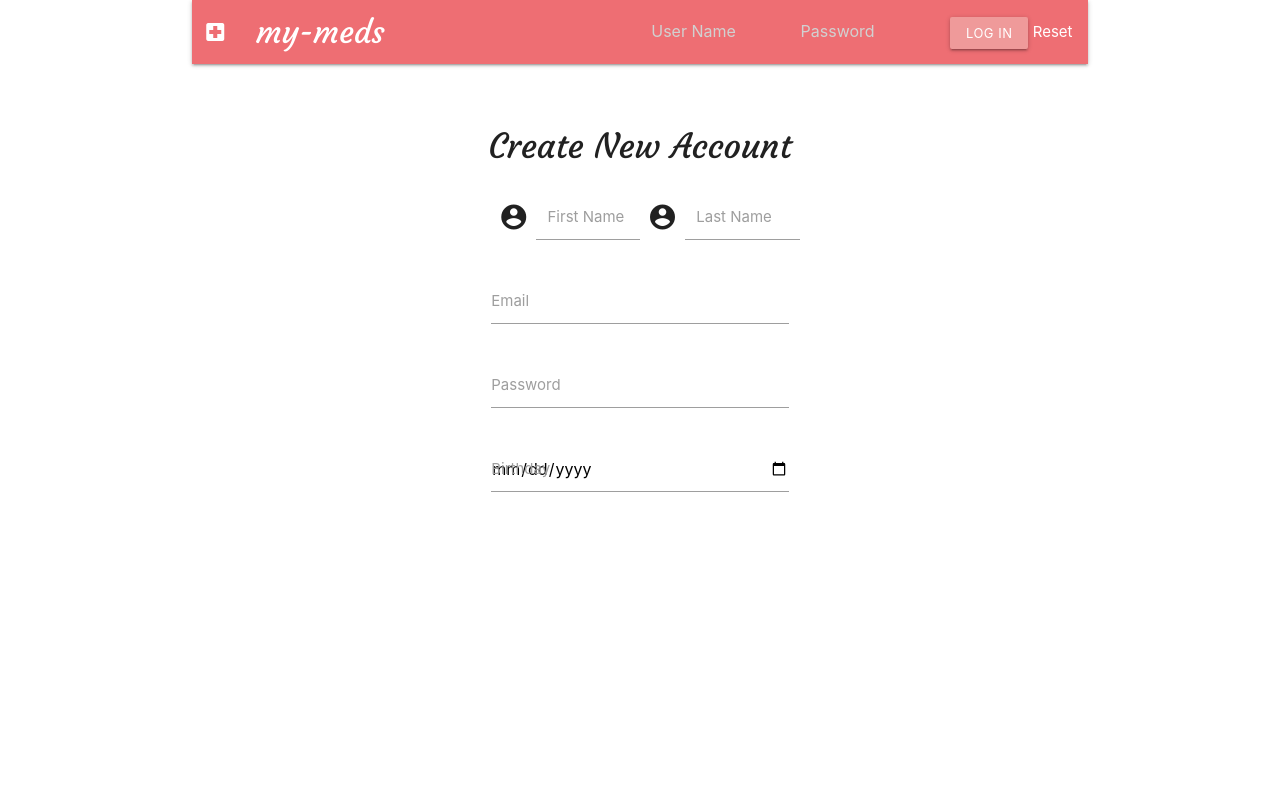
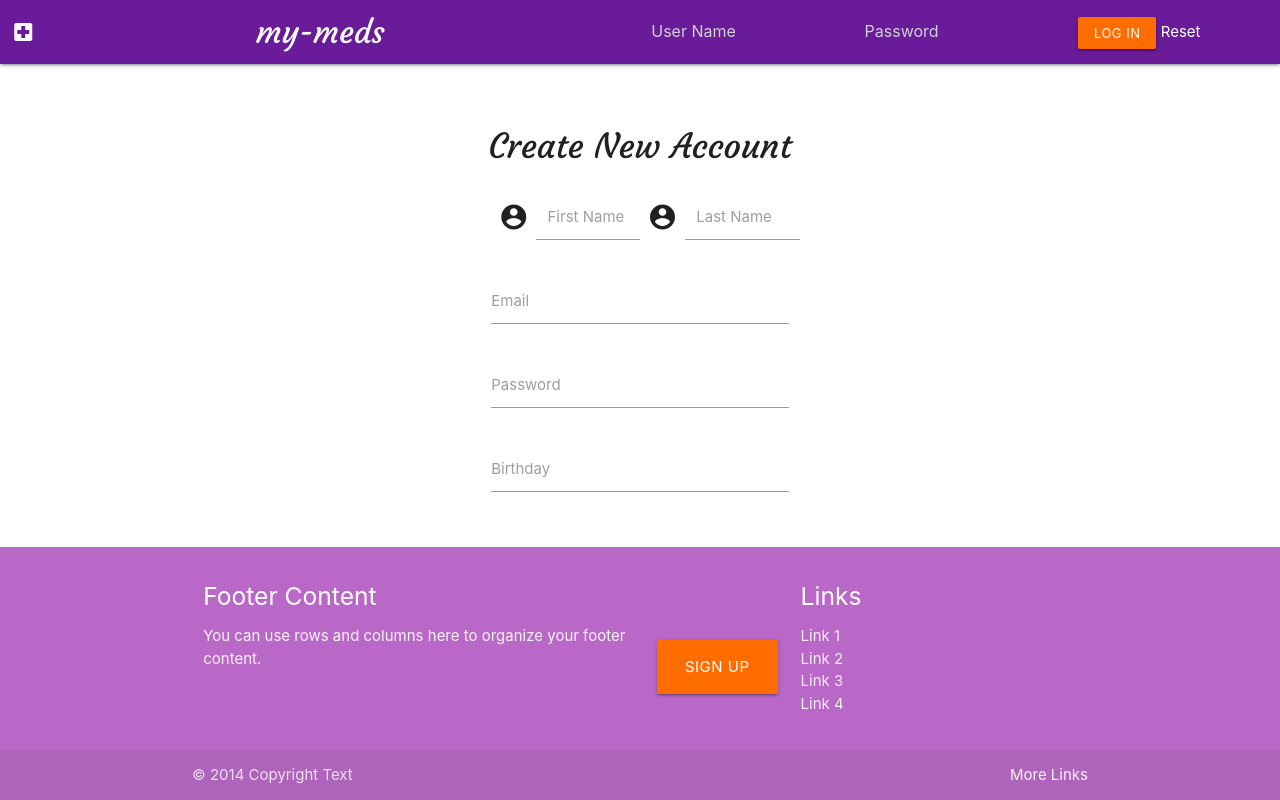
Before and after one commit to ambreenfafzal/mymeds, a plain HTML site: page index.html in a window 1280 px wide. Drawn offline with nearby package versions, Linux system fonts and the light colour scheme.

Commit message:
homepage updated

```diff
--- a/index.html
+++ b/index.html
@@ -8,6 +8,7 @@
   <link rel="stylesheet" href="style.css">
   <!-- Compiled and minified JavaScript -->
   <script src="https://cdnjs.cloudflare.com/ajax/libs/materialize/1.0.0/js/materialize.min.js"></script>
+
   <!--Import Google Icon Font-->
   <link href="https://fonts.googleapis.com/icon?family=Material+Icons" rel="stylesheet">
   <link href="https://fonts.googleapis.com/css?family=Courgette&display=swap" rel="stylesheet">
@@ -17,8 +18,8 @@
 </head>
 
 <body>
-  <div class="container">
-    <nav>
+  <div >
+    <nav class="purple darken-3">
 
       <div class="row">
         <div class="col s6">
@@ -38,7 +39,7 @@
 
 
         <div class="input-field col s2">
-          <a class="waves-effect waves-light btn-small red lighten-3">Log In</a>
+          <a class="waves-effect waves-light btn-small orange accent-4">Log In</a>
           <a href="#">Reset Password</a>
         </div>
 
@@ -72,10 +73,36 @@
         </div>
         <div class="input-field col s12">
           <label for="datepicker"  id="date-picker">Birthday</label>
-          <input type="date"  class="datepicker ">
+          <input type="text"  class="datepicker ">
         </div>
+        <div class="row">
+          <div class="input-field col s6">
+
+            <p>
+              <label>
+                <input class="with-gap" name="group1" type="radio"  />
+                <span>Male</span>
+              </label>
+            </p>
+
+          </div>
+          <div class="input-field col s6">
+            <p>
+              <label>
+                <input class="with-gap" name="group1" type="radio"  />
+                <span>Female</span>
+              </label>
+            </p>
+
+          </div>
+
+        </div>
+
       </div>
+      <div class="col s12 right-align">
+        <a class="waves-effect waves-light btn-large orange accent-4">Sign Up</a>
 
+      </div>
 
 
 
@@ -89,7 +116,36 @@
 
 
 
-
+  <footer class="page-footer purple lighten-2">
+    <div class="container">
+      <div class="row">
+        <div class="col l6 s12">
+          <h5 class="white-text">Footer Content</h5>
+          <p class="grey-text text-lighten-4">You can use rows and columns here to organize your footer content.</p>
+        </div>
+        <div class="col l4 offset-l2 s12">
+          <h5 class="white-text">Links</h5>
+          <ul>
+            <li><a class="grey-text text-lighten-3" href="#!">Link 1</a></li>
+            <li><a class="grey-text text-lighten-3" href="#!">Link 2</a></li>
+            <li><a class="grey-text text-lighten-3" href="#!">Link 3</a></li>
+            <li><a class="grey-text text-lighten-3" href="#!">Link 4</a></li>
+          </ul>
+        </div>
+      </div>
+    </div>
+    <div class="footer-copyright">
+      <div class="container">
+      © 2014 Copyright Text
+      <a class="grey-text text-lighten-4 right" href="#!">More Links</a>
+      </div>
+    </div>
+  </footer>
 </body>
-
+<script src="script.js"></script>
+  <!-- JQuery  -->
+  <script
+  src="https://code.jquery.com/jquery-3.4.1.min.js"
+  integrity="sha256-CSXorXvZcTkaix6Yvo6HppcZGetbYMGWSFlBw8HfCJo="
+  crossorigin="anonymous"></script>
 </html>
--- /dev/null
+++ b/script.js
@@ -0,0 +1,11 @@
+
+document.addEventListener('DOMContentLoaded', function() {
+    var elems = document.querySelectorAll('.datepicker');
+    var instances = M.Datepicker.init(elems,{
+format:"dd mmmm yyyy",
+autoClose: true,
+yearRange: 50,
+
+
+    });
+  });
--- a/style.css
+++ b/style.css
@@ -38,3 +38,21 @@ h4 {
   width: 100%;
   padding: 0px;
 }
+
+/* body {
+  display: flex;
+  min-height: 100vh;
+  flex-direction: column;
+} */
+
+main {
+  flex: 1 0 auto;
+}
+
+.page-footer {
+  position:fixed;
+  bottom: 0;
+  width: 100%;
+
+
+}
```
